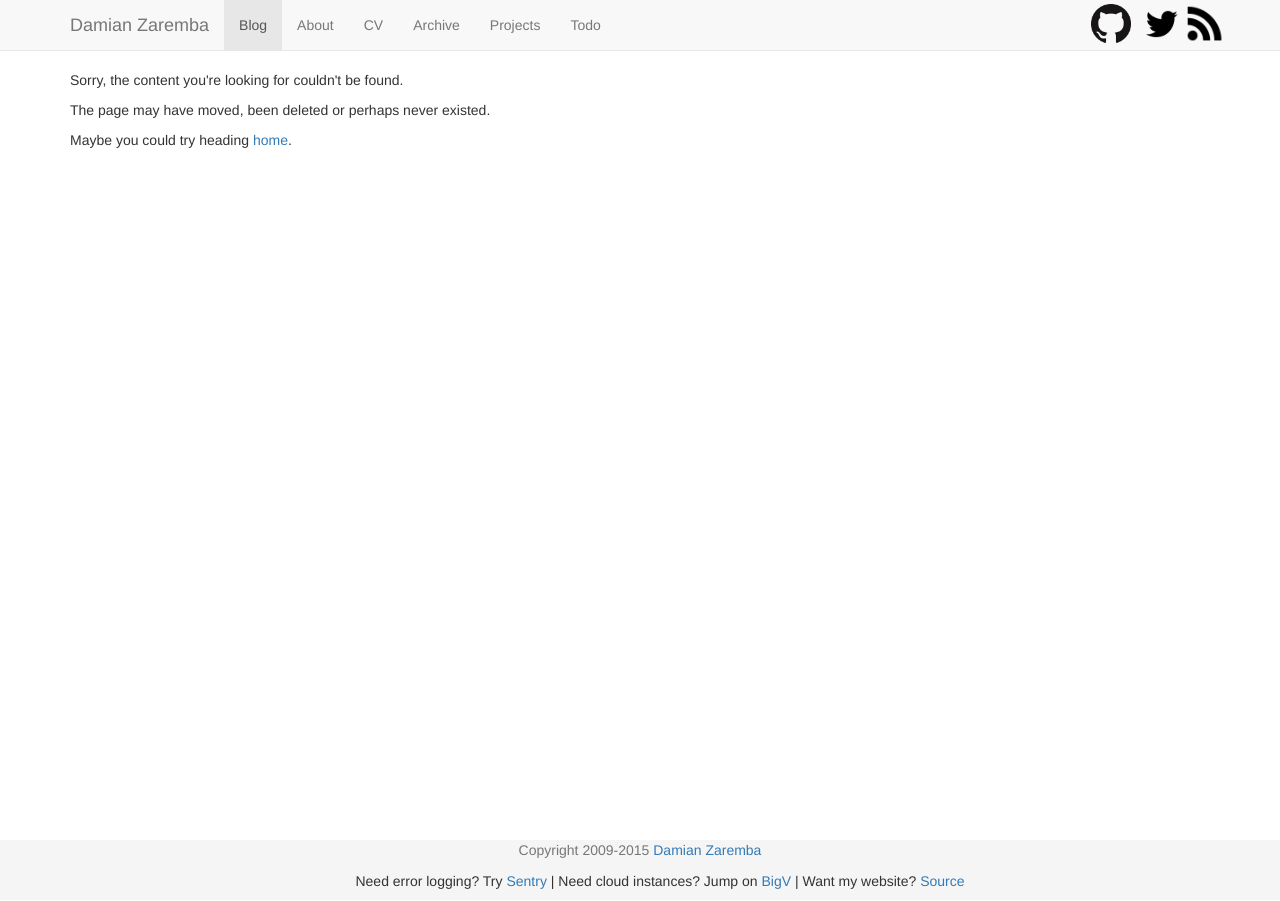
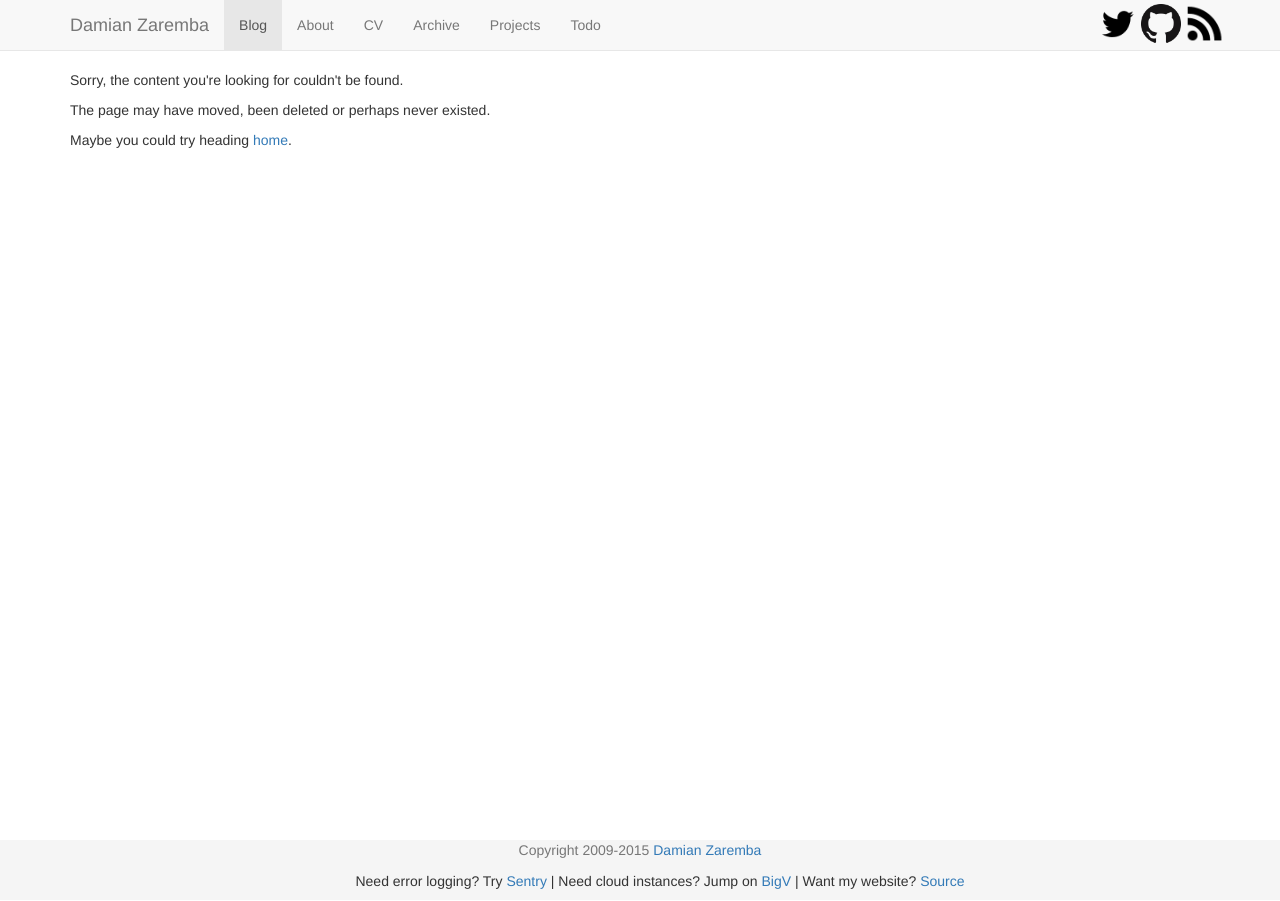
Before and after one commit to DamianZaremba/damianzaremba.co.uk, a Jekyll site: the page built from content/404.html, in a window 1280 px wide. Built offline with Jekyll 4.4.1, drawn with Linux system fonts in a browser that asks for light colours; Markdown is read by kramdown in place of the engine named in the settings; comment, search, counter and statistics services are not loaded.

Commit message:
Add ab support

```diff
--- a/content/_layouts/default.html
+++ b/content/_layouts/default.html
@@ -25,6 +25,7 @@
     <!--
     RIPA NOTICE: No consent is given for the interception of this page transmission
     -->
+    <script src="//cdn.optimizely.com/js/2661290018.js"></script>
   </head>
   <body>
 
@@ -51,11 +52,11 @@
             </ul>
 
             <div class="social-icons navbar-right">
+              <a href="http://twitter.com/DamianZaremba">
+                <img class="twitter" src="{{ cdn_url }}/assests/images/twitter.png" alt="Twitter" />
+              </a>
               <a href="https://github.com/DamianZaremba">
                 <img class="github" src="{{ cdn_url }}/assests/images/github.png" alt="GitHub" />
-              </a>
-              <a href="http://twitter.com/DamianZaremba">
-                <img class="twitter" src="{{ cdn_url }}/assests/images/twitter.png" alt="Twitter" />
               </a>
               <a href="http://feeds.feedburner.com/DamianZaremba">
                 <img class="rss" src="{{ cdn_url }}/assests/images/rss.png" alt="RSS" />
--- a/content/assests/css/main.css
+++ b/content/assests/css/main.css
@@ -26,7 +26,10 @@
 
 .social-icons a img.github {
   width: 40px;
-  margin-right: 6px;
+}
+
+.social-icons a img.twitter {
+  width: 40px;
 }
 
 /* Footer stuff */
```
